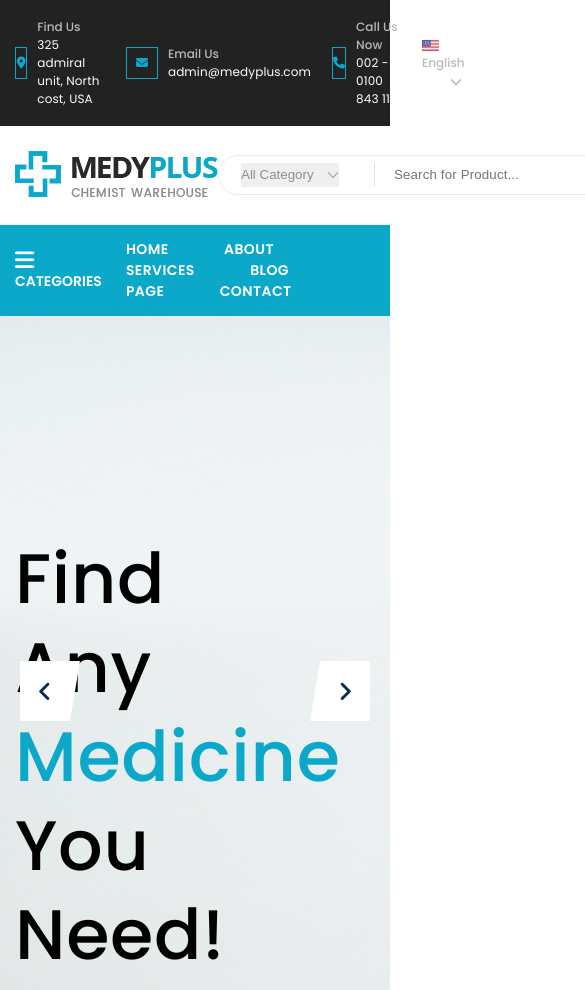
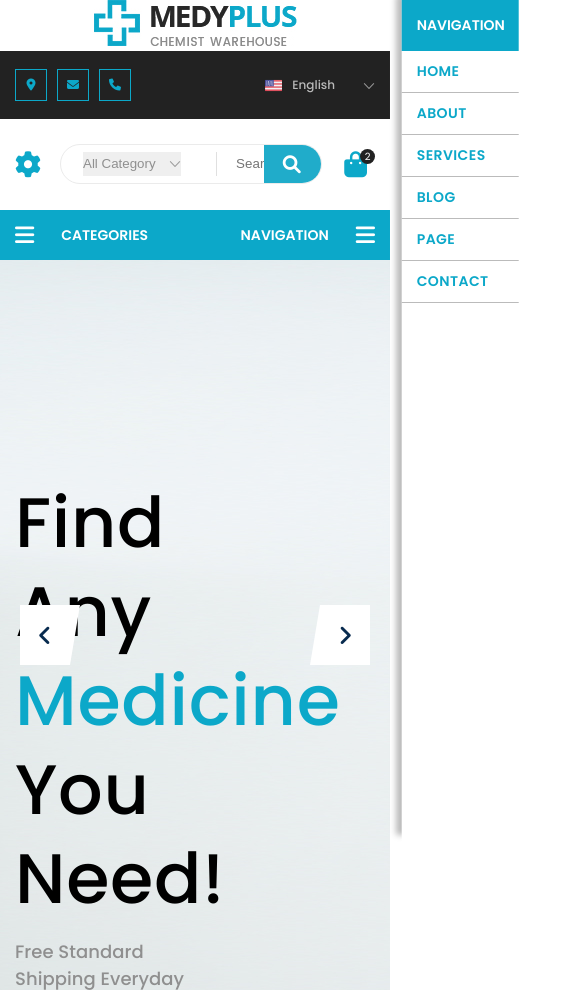
Before and after one commit to 0but0/FE-practice-topic-2, a plain HTML site: page index.html in a window 390 px wide. Shown: the top 990 px of the page, 585 px wide, since content can reach past the window. Drawn offline with Linux system fonts and the light colour scheme; files whose address does not match are found by name.

Commit message:
Add responsive for header

```diff
--- a/index.html
+++ b/index.html
@@ -21,6 +21,10 @@
     <div class="wrapper">
         <!-- Header -->
         <div class="header">
+            <!-- Logo mobile -->
+            <section class="logo-mobile"><img src="img/logo.jpg" alt=""></section>
+            <!-- End logo mobile -->
+
             <!-- Header top -->
             <div class="header-top">
                 <div class="container">
@@ -110,8 +114,9 @@
                     <div class="menu-category"><i class="fas fa-bars"></i>Categories</div>
                     <!-- Navigation -->
                     <nav>
-                        <div class="nav-icon"><i class="fas fa-bars"></i></div>
+                        <div class="nav-icon">navigation<i class="fas fa-bars"></i></div>
                         <ul class="navbar">
+                            <div class="nav-title">navigation</div>
                             <li class="nav-item"><a href="#">Home</a></li>
                             <li class="nav-item"><a href="#">About</a></li>
                             <li class="nav-item"><a href="#">Services</a></li>
--- a/js/script.js
+++ b/js/script.js
@@ -0,0 +1,11 @@
+$(document).ready(function () {
+    $('.web-info-button').click(function (e) {
+        e.preventDefault();
+        $(this).find('.info-content').toggle('show');
+        $(this).siblings().toggle('hide');
+    });
+    $('.nav-icon').click(function (e) {
+        e.preventDefault();
+        $('.navbar').addClass('active');
+    });
+});
--- a/less/base/_header.less
+++ b/less/base/_header.less
@@ -1,10 +1,16 @@
 .header {
+    .logo-mobile {
+        text-align: center;
+        display: none;
+    }
     font-size: 12px;
     &-top {
         background-color: @bg-header;
         font-weight: 500;
         color: @mini-title-color;
         padding: 18px 0;
+        height: 68px;
+        box-sizing: border-box;
         &-inner {
             .flex();
             .web-info {
@@ -159,8 +165,25 @@
         nav {
             .nav-icon {
                 display: none;
+                font-size: 14px;
+                text-transform: uppercase;
+                i {
+                    font-size: 22px;
+                    vertical-align: bottom;
+                    padding-left: 27px;
+                }
             }
             .navbar {
+                .nav-title {
+                    display: none;
+                    background-color: @main-color;
+                    color: @text-white-color;
+                    line-height: 51px;
+                    text-transform: uppercase;
+                    font-size: 24;
+                    font-weight: 600;
+                    padding: 0 15px;
+                }
                 .nav-item {
                     margin-left: 24px;
                     margin-right: 28px;
--- a/less/base/_responsive.less
+++ b/less/base/_responsive.less
@@ -0,0 +1,91 @@
+@media all and (max-width: 1170px) {
+
+}
+@media all and (max-width: 1024px) {
+    .header {
+        .logo-mobile {
+            display: block;
+        }
+        &-top {
+            &-inner {
+                .web-info {
+                    &-button {
+                        margin: 0;
+                        .info-content {
+                            display: none;
+                        }
+                    }
+                }
+            }
+        }
+        &-bottom {
+            &-inner {
+                .logo {
+                    display: none;
+                }
+                .form-control {
+                    width: 100%;
+                    .search {
+                        width: 100%;
+                        order: 2;
+                    }
+                    .setting {
+                        order: 1;
+                        margin-left: 0;
+                        margin-right: 19px;
+                    }
+                    .cart {
+                        order: 3;
+                    }
+                }
+            }
+        }
+    }
+    .menu-bar {
+        &-inner {
+            nav {
+                .nav-icon {
+                    display: block;
+                }
+                .navbar {
+                    .transit(all, .5s);
+                    .nav-title {
+                        display: block;
+                    }
+                    .transformer(translateX(110%));
+                    position: fixed;
+                    top: 0;
+                    right: 0;
+                    z-index: 999;
+                    height: 100vh;
+                    width: 30vw;
+                    background-color: @text-white-color;
+                    -webkit-box-shadow: -8px -7px 6px -2px rgba(187,187,187,1);
+                    -moz-box-shadow: -8px -7px 6px -2px rgba(187,187,187,1);
+                    box-shadow: -8px -7px 6px -2px rgba(187,187,187,1);
+                    .nav-item {
+                        display: block;
+                        margin: 0;
+                        padding: 10px 15px;
+                        border-bottom: 1px solid #bbb;
+                        a {
+                            color: @main-color;
+                        }
+                    }
+                }
+                .active {
+                    .transformer(translateX(0));
+                }
+            }
+        }
+    }
+}
+@media all and (max-width: 768px) {
+
+}
+@media all and (max-width: 576px) {
+
+}
+@media all and (max-width: 375px) {
+
+}
```
Also changed, not shown: css/style.css, 1 other file.
